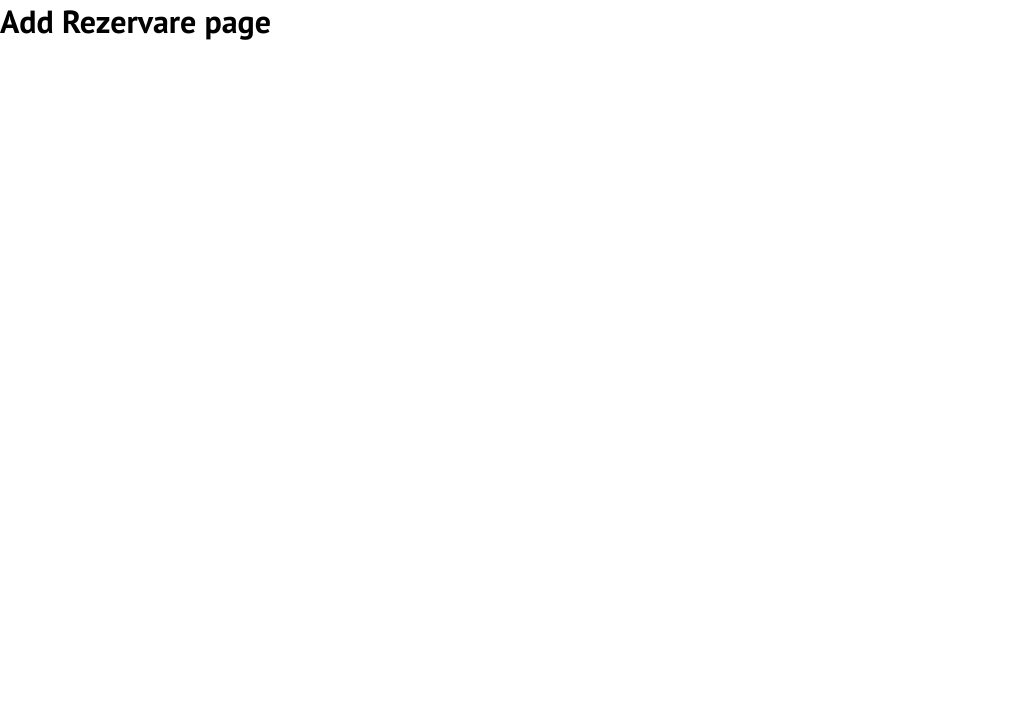
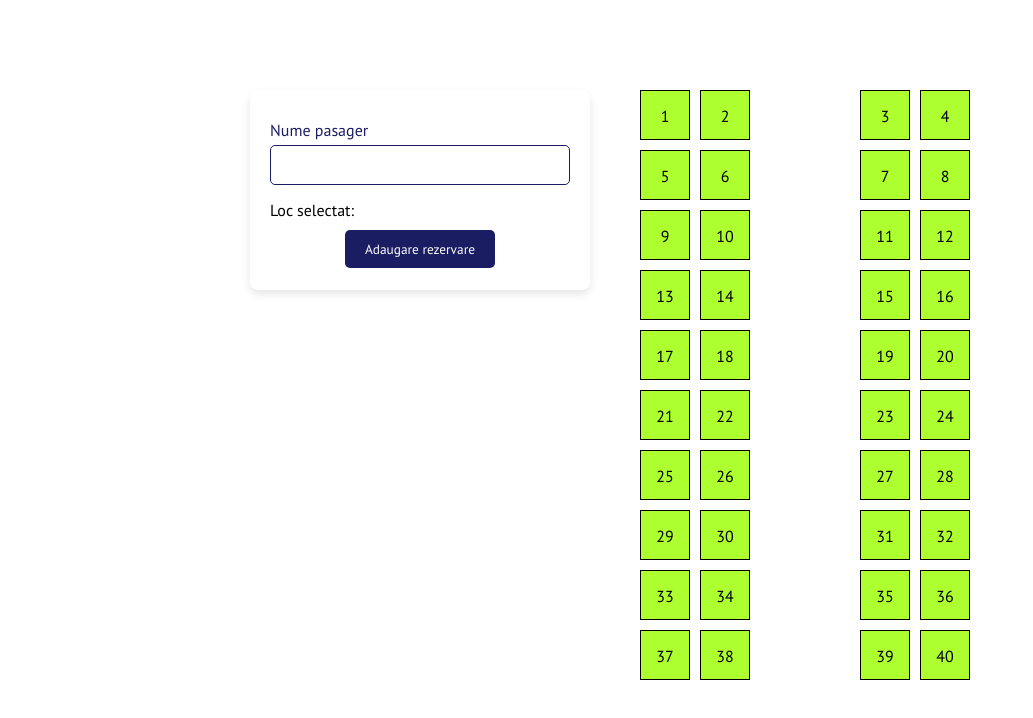
Before and after one commit to Tudor-Bondoc/BusHop, a React (Vite) app in the folder client/: page /adaugare_rezervare/1 in a window 1280 px wide. Shown: the top 718 px of the page, without its empty margins (0-1033 px from the left). Built offline with nearby package versions, Linux system fonts and the light colour scheme; no server answers.

Commit message:
added rezervare functionality

```diff
--- /dev/null
+++ b/client/src/components/Scaun.jsx
@@ -0,0 +1,12 @@
+import React from "react";
+import "../styles/Scaun.css"
+
+export default function Scaun(props) {
+
+    return(
+        <div className={`scaun ${props.ocupat ? 'occupied' : 'liber'}`} onClick={()=>{props.onClick()}}>
+            {props.numar_loc}
+            {props.ocupat}
+        </div>
+    )
+}
--- a/client/src/pages/AddRezervare.jsx
+++ b/client/src/pages/AddRezervare.jsx
@@ -1,7 +1,112 @@
 import React from "react";
+import { useParams, useNavigate } from "react-router-dom";
+import axios from "axios";
+import * as Yup from 'yup'
+import { Formik, Form, Field } from "formik";
+import Scaun from "../components/Scaun";
+import "../styles/AddRezervare.css"
 
 export default function AddRezervare() {
+
+    let { id } = useParams()
+
+    let numere = [];
+
+    for (let i = 1; i <= 40; i++) {
+        numere.push(i);
+    }
+
+    const [numarScaunSelectat, setNumarScaunSelectat] = React.useState(null)
+    const [listaRezervari, setListaRezervari] = React.useState([])
+
+    //Request API pentru lista de rezervari asociate Cursei id
+    React.useEffect(()=>{
+        axios.get(`http://localhost:3002/rezervari/${id}`).then((response)=> {
+            setListaRezervari(response.data)
+        })
+    }, [])
+
+    let ocupate = []
+
+    if (listaRezervari) {
+        for (let i = 0; i < listaRezervari.length; i++) {
+            ocupate.push(listaRezervari[i].loc)
+        }
+    }
+
+    function handleClick(numar) {
+        if (!ocupate.includes(numar))
+            setNumarScaunSelectat(numar)
+    }
+
+
+    const listaScaune = numere.map((numar, key) => {
+        return (
+            <Scaun
+                key = {numar}
+                numar_loc = {numar}
+                onClick = {()=>{handleClick(numar)}}
+                ocupat = {ocupate.includes(numar)}
+            />
+        )
+    })
+
+    const initialValues = {
+        nume: ""
+    }
+
+    const validationSchema = Yup.object().shape({
+        nume: Yup.string().required(),
+    })
+
+    let navigate = useNavigate()
+
+    //Functie pentru submit form
+    function onSubmit(data) {
+
+        const dataActualizata = {...data, loc: numarScaunSelectat, CursaID: id}
+
+        axios.post(`http://localhost:3002/rezervari/${id}`, dataActualizata, {
+            headers: {
+                accessToken: sessionStorage.getItem("accessToken")
+            }
+        }).then((response)=> {
+            if (response.data.error) {
+                alert(response.data.error)
+            }
+            else
+                console.log("IT WORKED")
+        })
+
+        navigate(`/`)
+    }
+
     return(
-        <h1>Add Rezervare page</h1>
+        <div className="add--rezervare--container">
+
+        <div className="form--container--default2 form--modified">
+            <Formik
+                initialValues={initialValues}
+                onSubmit={onSubmit}
+                validationSchema={validationSchema}
+            >
+                <Form className="form--rez">
+                    <label className="label2">Nume pasager</label>
+                    <Field
+                        id = "input--nume"
+                        name = "nume"
+                        className = "input--nume"
+                    />
+                    <p className="loc--selectat">Loc selectat: {numarScaunSelectat}</p>
+                    <button type="submit" className="rez--button">Adaugare rezervare</button>
+                </Form>
+            </Formik>
+        </div>
+
+        <div className="lista--scaune--container">
+            {listaScaune}
+        </div>
+
+        </div>
     )
 }
--- a/client/src/pages/Home.jsx
+++ b/client/src/pages/Home.jsx
@@ -136,7 +136,7 @@ export default function Home() {
                         />
                         <ErrorMessage name="data_plecare" component="span" />
 
-                        <button type="submit">Cauta curse</button>
+                        <button type="submit" className="home--button">Cauta curse</button>
 
                     </Form>
 
--- /dev/null
+++ b/client/src/styles/AddRezervare.css
@@ -0,0 +1,63 @@
+.add--rezervare--container {
+    padding: 10px;
+    position: relative;
+    margin-top: 30px;
+    margin-left: auto;
+    margin-right: auto;
+    display: flex;
+    flex-direction: row;
+    justify-content: space-between;
+    width: 800px;
+}
+
+.form--modified {
+    max-height: 200px;
+}
+
+.form--container--default2 {
+    background-color: #fff; /* Culoarea de fundal albă pentru container */
+    padding: 20px; /* Spațiere între conținut și margine */
+    border-radius: 8px; /* Rotunjirea colțurilor */
+    box-shadow: 0px 4px 8px rgba(0, 0, 0, 0.1); /* O umbra ușoară pentru efect de adâncime */
+    margin: 50px auto;
+    width: 500px;
+}
+
+.label2 {
+    color: #1a1d61; /* Culoarea textului pentru etichete */
+    margin-bottom: 5px; /* Spațierea între etichete și câmpuri */
+    display: block; /* Face ca etichetele să fie afișate pe linii separate */
+    margin-top: 10px;
+}
+
+.input--nume {
+    width: 100%; /* Lățime completă pentru câmpurile de input */
+    padding: 8px; /* Spațiere între text și margine */
+    margin-bottom: 15px; /* Spațierea între câmpuri */
+    border: 1px solid #1a1d61; /* Bordură de culoare */
+    border-radius: 5px; /* Rotunjirea colțurilor pentru câmpurile de input */
+    background-color: #fff; /* Fond alb pentru câmpuri */
+    color: #1a1d61; /* Culoarea textului pentru câmpuri */
+    margin-left: 0px;
+}
+
+.loc--selectat {
+    margin-bottom: 5px;
+}
+
+.rez--button {
+    background-color: #1a1d61; /* Culoarea de fundal pentru buton */
+    color: #fff; /* Culoarea textului pentru buton */
+    padding: 10px 20px; /* Spațiere între text și margine */
+    border: none; /* Fără bordură */
+    border-radius: 5px; /* Rotunjirea colțurilor pentru buton */
+    cursor: pointer; /* Indicator de cursor */
+    margin-top: 10px;
+    display: block;
+    position: relative;
+    margin: 10px auto;
+}
+
+.form--rez {
+    margin: 0px auto;
+}
--- a/client/src/styles/Home.css
+++ b/client/src/styles/Home.css
@@ -36,7 +36,7 @@ input {
     font-weight: 300;
 }
 
-button[type="submit"] {
+.home--button {
     display: block;
     margin: 25px auto;
     background-color: #1a1d61; /* Culoarea de fundal pentru buton */
@@ -50,7 +50,7 @@ button[type="submit"] {
     font-size: 15px;
 }
 
-button[type="submit"]:hover {
+.home--button:hover {
     background-color: #0d0f30; /* Culoarea de fundal a butonului la survol */
 }
 
--- /dev/null
+++ b/client/src/styles/Scaun.css
@@ -0,0 +1,34 @@
+.scaun {
+    width: 50px;
+    height: 50px;
+    text-align: center;
+    border: 1px solid black;
+    padding: 15px 0px;
+}
+
+.scaun:nth-child(2n) {
+    margin-right: 100px;
+}
+
+.scaun:hover {
+    cursor: pointer;
+}
+
+.occupied {
+    background-color: red;
+    color: white;
+}
+
+.liber {
+    background-color: greenyellow;
+}
+
+.lista--scaune--container {
+    display: grid;
+    grid-template-columns: repeat(4, 1fr); /* Patru coloane */
+    gap: 10px; /* Spațiu între coloane */
+    max-width: 400px;
+    margin-top: 40px;
+    margin-left: 40px;
+    padding: 10px;
+}
```
Also changed, not shown: 1 other file (tests, documents, lock files or other folders).
